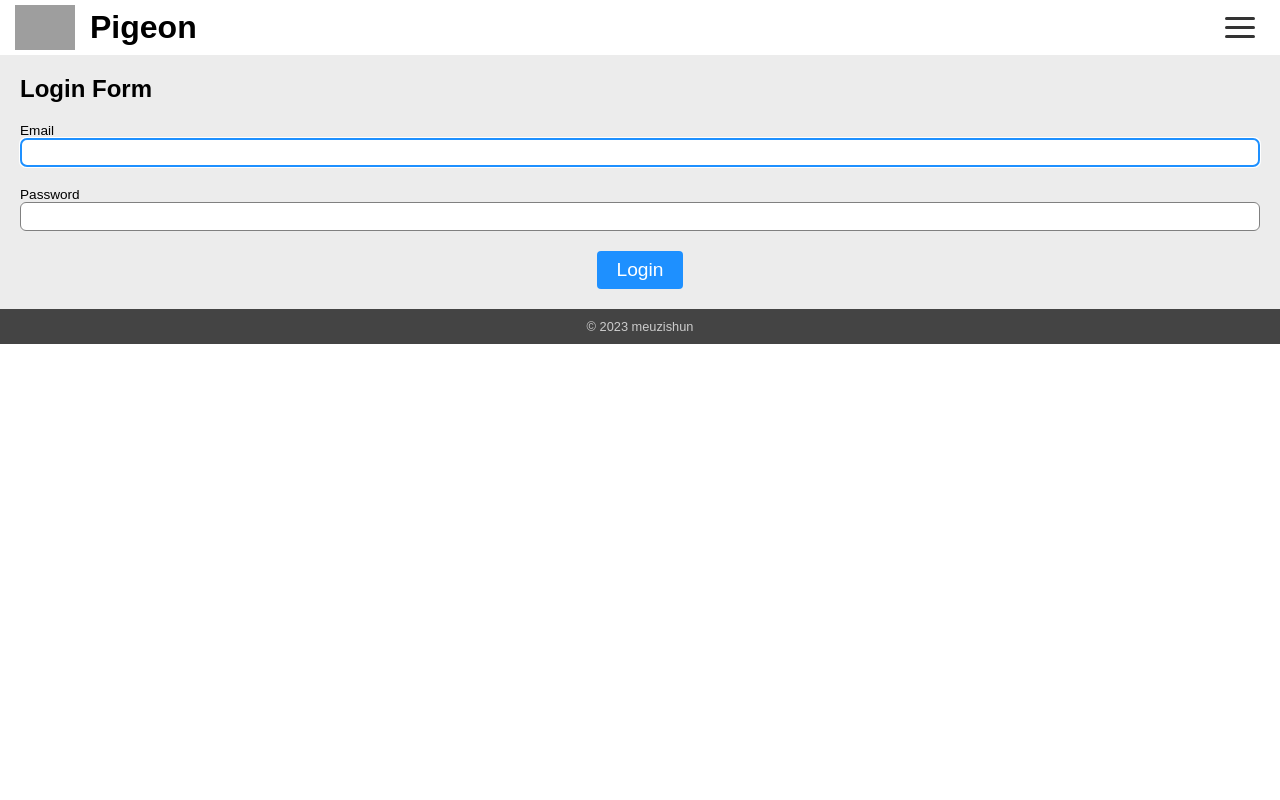
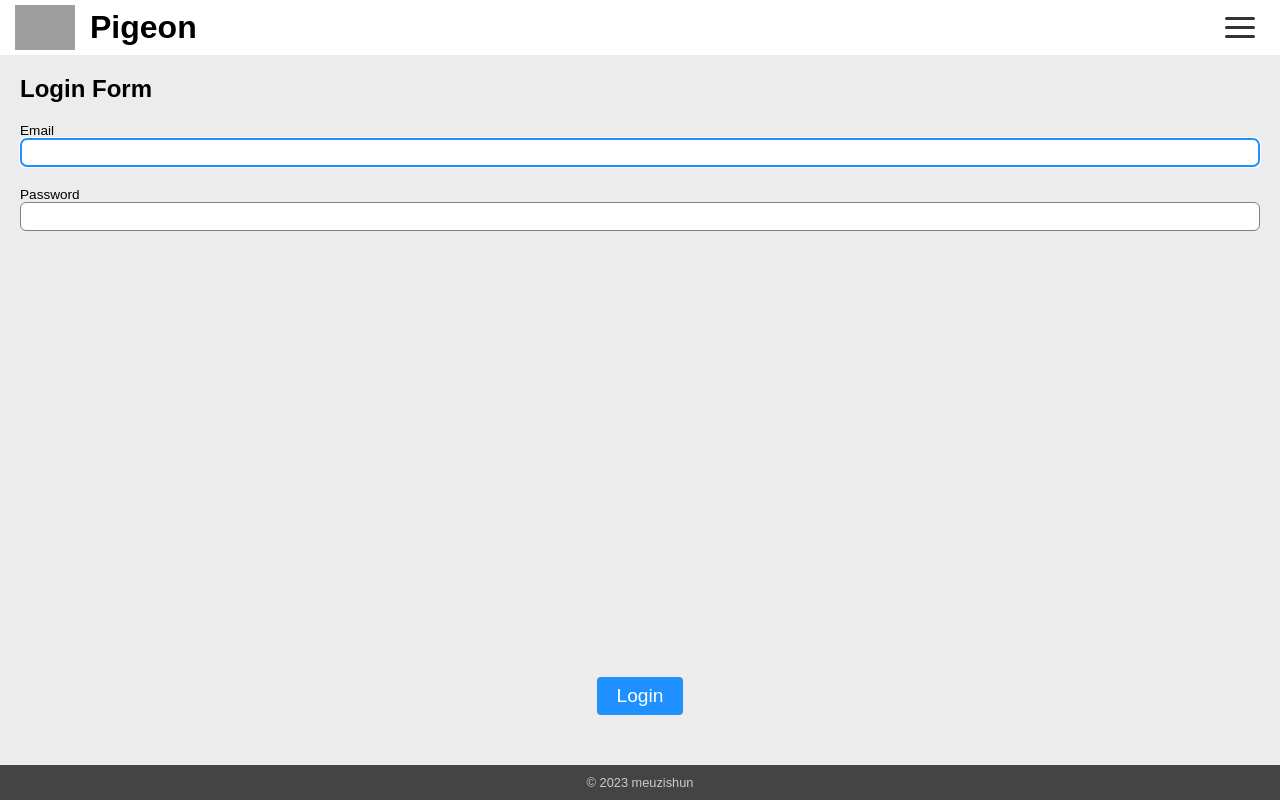
Before and after one commit to meuzishun/messaging_ui, a React (Vite) app: page /pigeon/login in a window 1280 px wide. Built offline with nearby package versions, Linux system fonts and the light colour scheme; grey boxes are pictures that could not be loaded.

Commit message:
Adjust styles in index.scss for layout and main as well as Form to have form take up full remaining screen

```diff
--- a/src/components/Form/Form.module.scss
+++ b/src/components/Form/Form.module.scss
@@ -1,5 +1,11 @@
 .form {
+  flex-grow: 1;
   display: flex;
   flex-direction: column;
   gap: 20px;
+
+  button {
+    margin-top: auto;
+    margin-bottom: 30px;
+  }
 }
--- a/src/index.scss
+++ b/src/index.scss
@@ -7,3 +7,19 @@
   margin: 0;
   padding: 0;
 }
+
+.root-layout {
+  display: flex;
+  flex-direction: column;
+  min-height: 100vh;
+}
+
+.main {
+  flex-grow: 1;
+  display: flex;
+  flex-direction: column;
+
+  div:first-child {
+    flex-grow: 1;
+  }
+}
```
